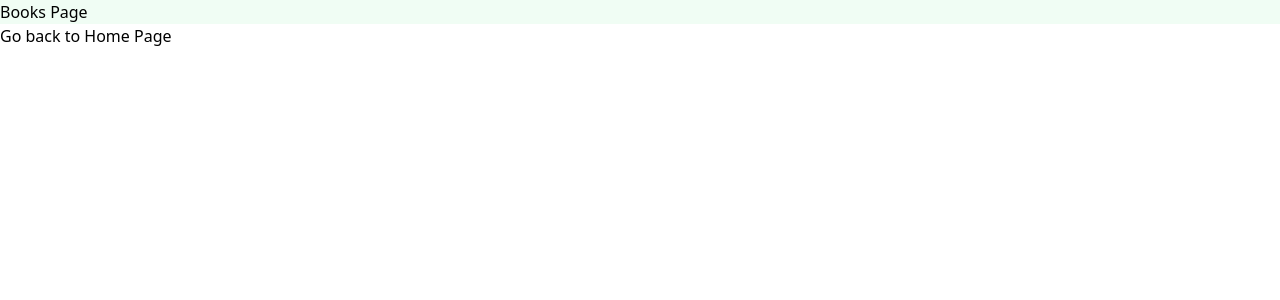
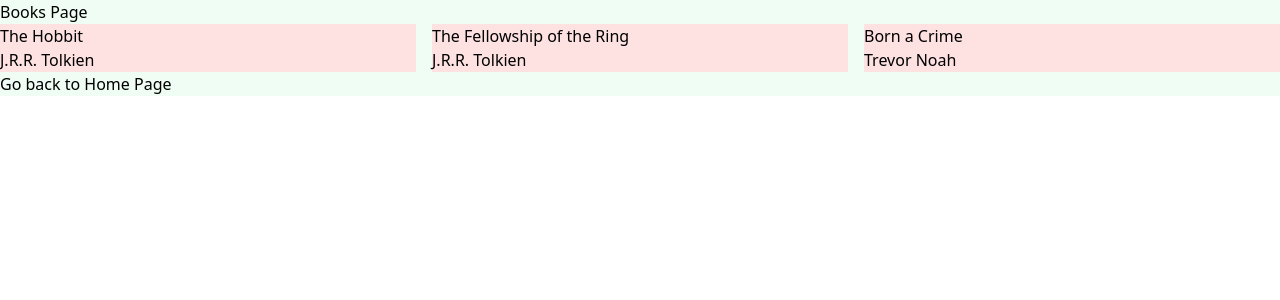
Before and after one commit to TomaszSarmata/after-revision1, a Next.js app: page /books in a window 1280 px wide. Shown: the top 300 px of the page. Built offline with nearby package versions, Linux system fonts and the light colour scheme.

Commit message:
created book-grid and book-item components

```diff
--- /dev/null
+++ b/components/books/books-grid/book-item.js
@@ -0,0 +1,8 @@
+export default function BookItem({ book }) {
+  return (
+    <div className="w-full bg-red-100">
+      <p>{book.title}</p>
+      <p>{book.author}</p>
+    </div>
+  );
+}
--- /dev/null
+++ b/pages/api/books.js
@@ -0,0 +1,18 @@
+export default function handler(req, res) {
+  const initialBooks = [
+    {
+      title: "The Hobbit",
+      author: "J.R.R. Tolkien",
+    },
+    {
+      title: "The Fellowship of the Ring",
+      author: "J.R.R. Tolkien",
+    },
+    {
+      title: "Born a Crime",
+      author: "Trevor Noah",
+    },
+  ];
+
+  res.json(initialBooks);
+}
--- a/pages/books.js
+++ b/pages/books.js
@@ -1,9 +1,11 @@
 import Link from "next/link";
+import BooksGrid from "@/components/books/books-grid";
 
 export default function BooksPage() {
   return (
-    <div>
-      <div className="bg-green-50">Books Page</div>
+    <div className="bg-green-50">
+      <div>Books Page</div>
+      <BooksGrid></BooksGrid>
       <div>
         <Link href="/">Go back to Home Page</Link>
       </div>
--- a/pages/index.js
+++ b/pages/index.js
@@ -1,4 +1,3 @@
-import Link from "next/link";
 import { useRouter } from "next/router";
 
 export default function Home() {
@@ -14,10 +13,6 @@ export default function Home() {
       <button className="bg-blue-500 px-3 py-1 rounded" onClick={handleClick}>
         Click Me!
       </button>
-      <div className="bg-red-100 text-2xl">Hello👋</div>
-      <div>
-        <Link href="/books">Go to books page</Link>
-      </div>
     </div>
   );
 }
```
